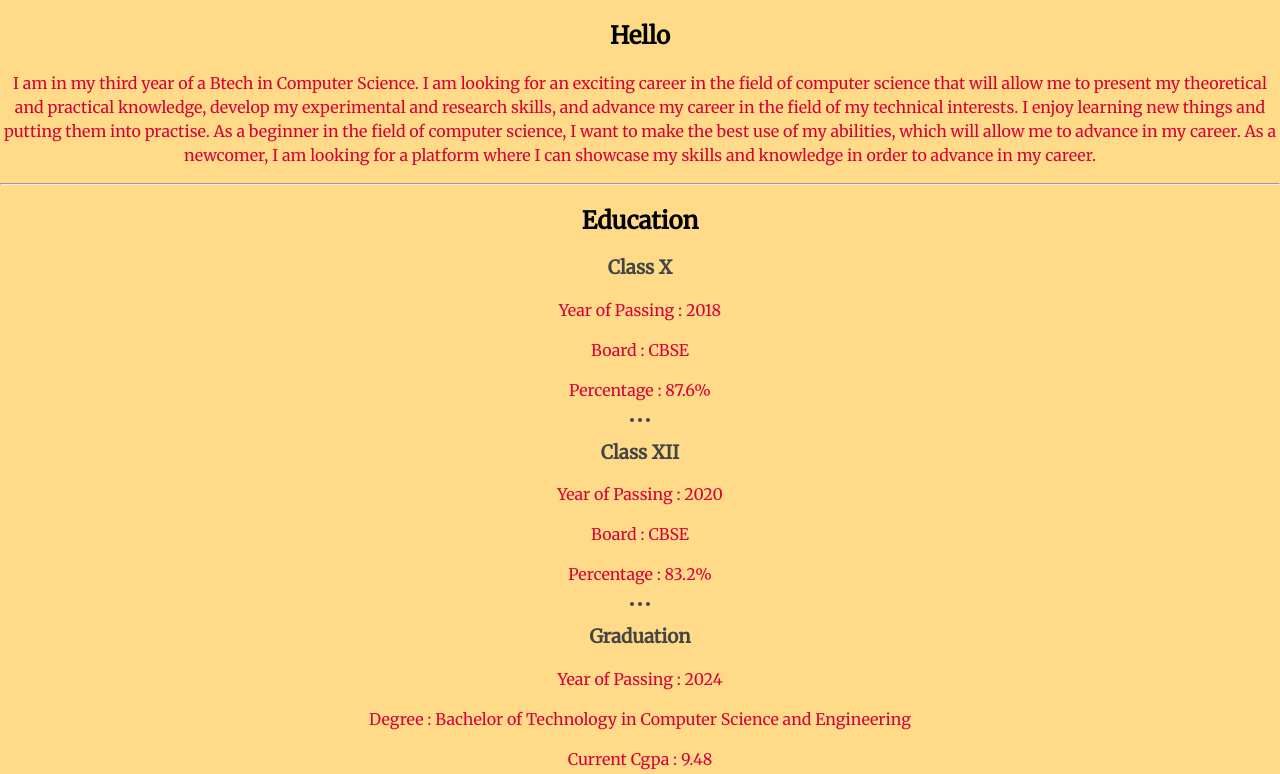
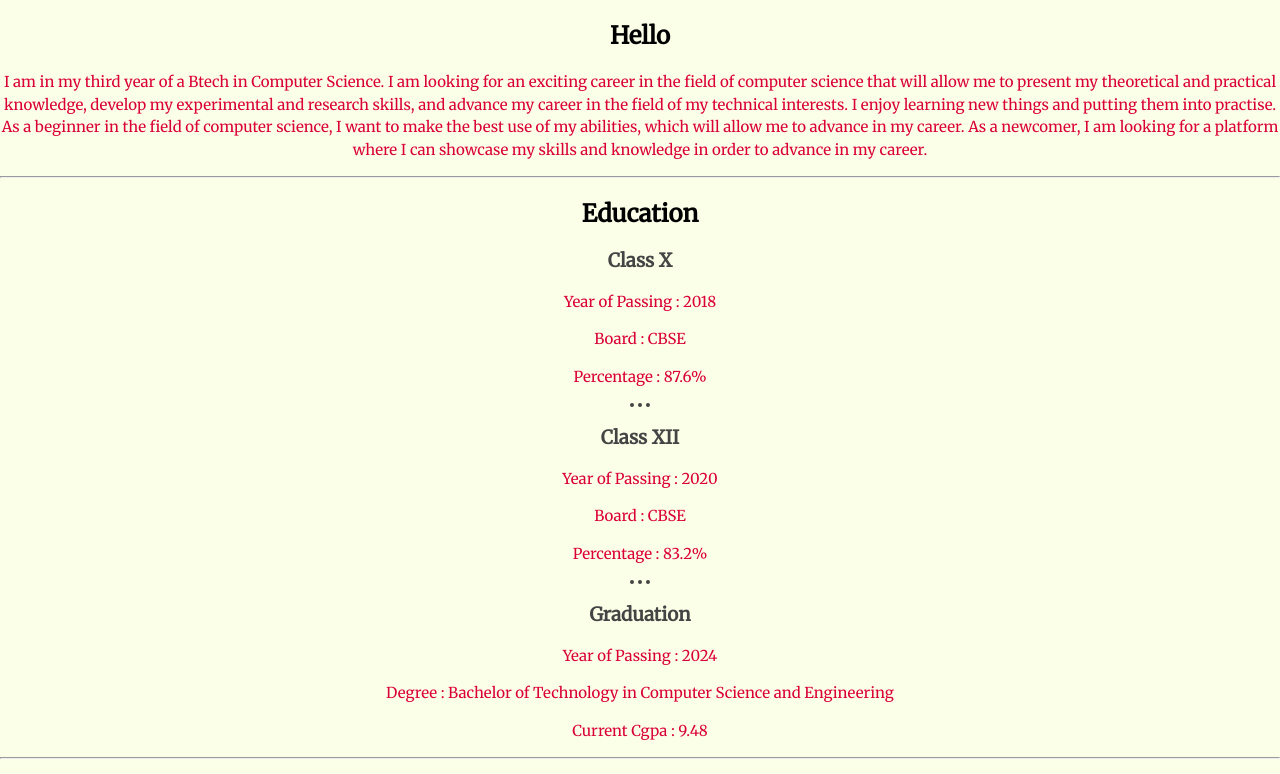
Before and after one commit to AsmitaSagarkar/Portfolio, a plain HTML site: page index.html in a window 1280 px wide. Shown: the part 893-1667 px from the top of the page. Drawn offline with Linux system fonts and the light colour scheme.

Commit message:
Updating stylesheet

```diff
--- a/styles.css
+++ b/styles.css
@@ -1,5 +1,5 @@
 body{
-    background-color: #FFDB89;
+    background-color: #FCFFE7;
     margin-top: 0px;
     margin-left: 0px;
     margin-right: 0px;
@@ -83,6 +83,7 @@ p{
     line-height: 1.5;
     padding-left: 1px;
     padding-right: 1px;
+    font-size : 15px;
 
 }
 a{
@@ -142,6 +143,7 @@ a{
     .bottom-cloud{
         position: absolute;
     }
+
 }
 .social-icon{
     margin: 15px 5px;
```
